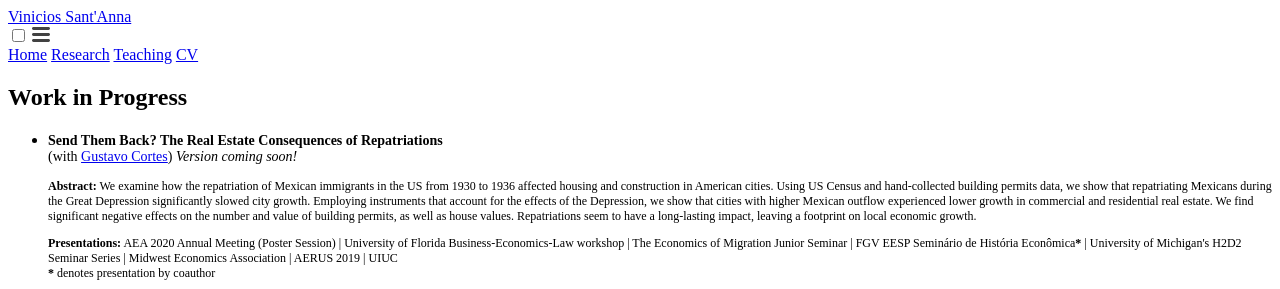
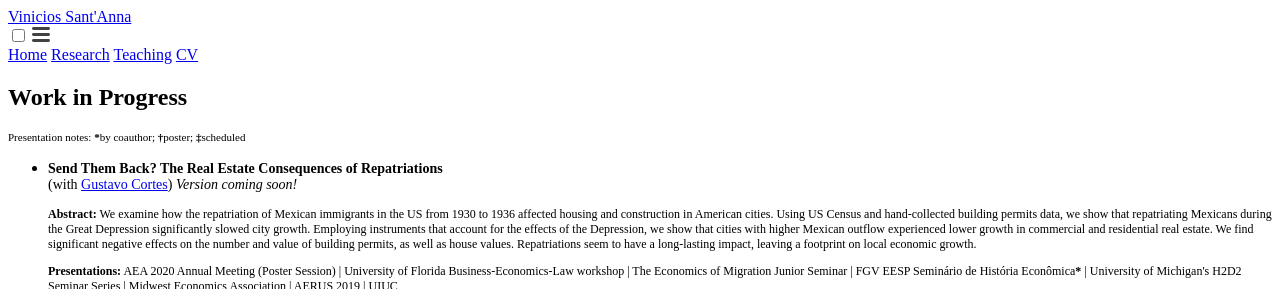
Before and after one commit to vpsantanna/vpsantanna.github.io, a Jekyll site: the page built from 2-research.md, in a window 1280 px wide and 900 px high, cut to the strip 0-289 px from the top of the window. Built offline with Jekyll 4.4.1, drawn with Linux system fonts in a browser that asks for light colours; a script that is not in the unit is left out.

Commit message:
Update 2-research.md

```diff
--- a/2-research.md
+++ b/2-research.md
@@ -21,6 +21,7 @@ permalink: /research/
  </style>
 
 # Work in Progress
+<p style="font-size:11px">Presentation notes: <b>*</b>by coauthor; <b>&#8224;</b>poster; <b>&#8225;</b>scheduled</p>
 
 - <p style="font-size:14px"><b>Send Them Back? The Real Estate Consequences of Repatriations</b><br>
 (with <a href="https://sites.google.com/site/cortesgustavos" target="_blank"> Gustavo Cortes</a>)  <em>Version coming soon! </em></p>
```
